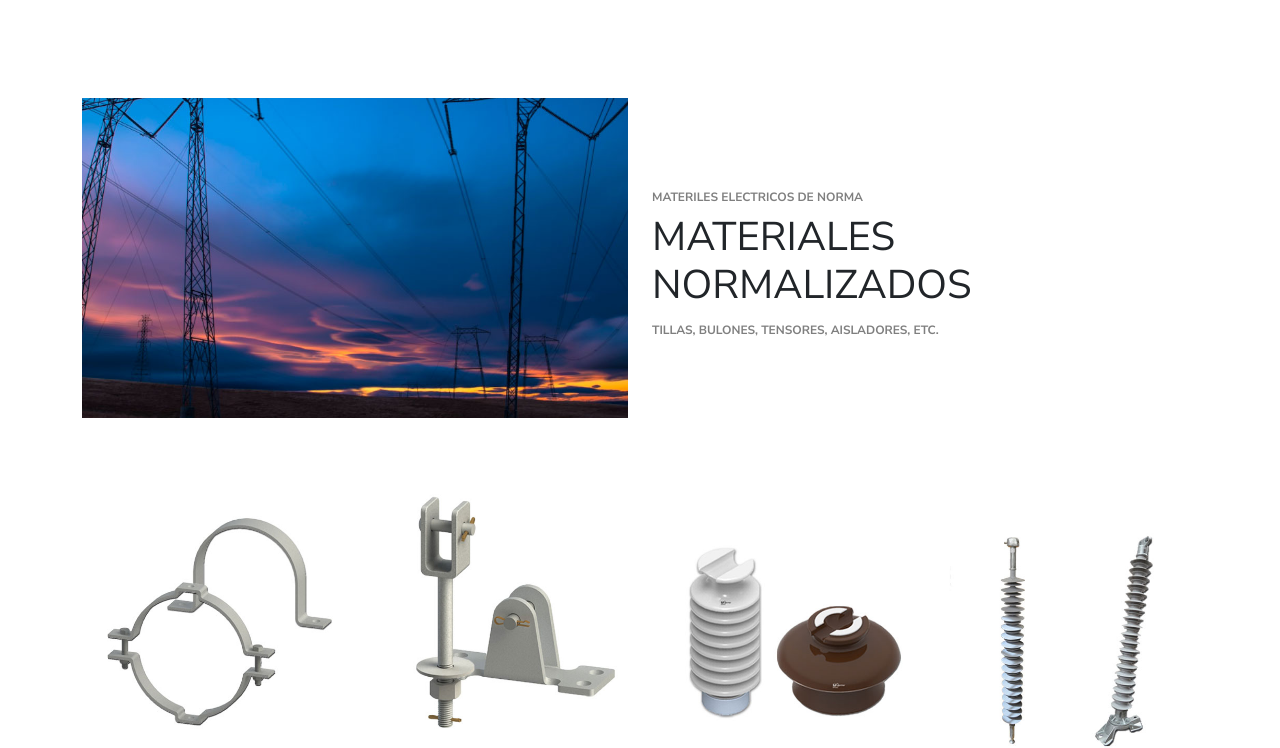
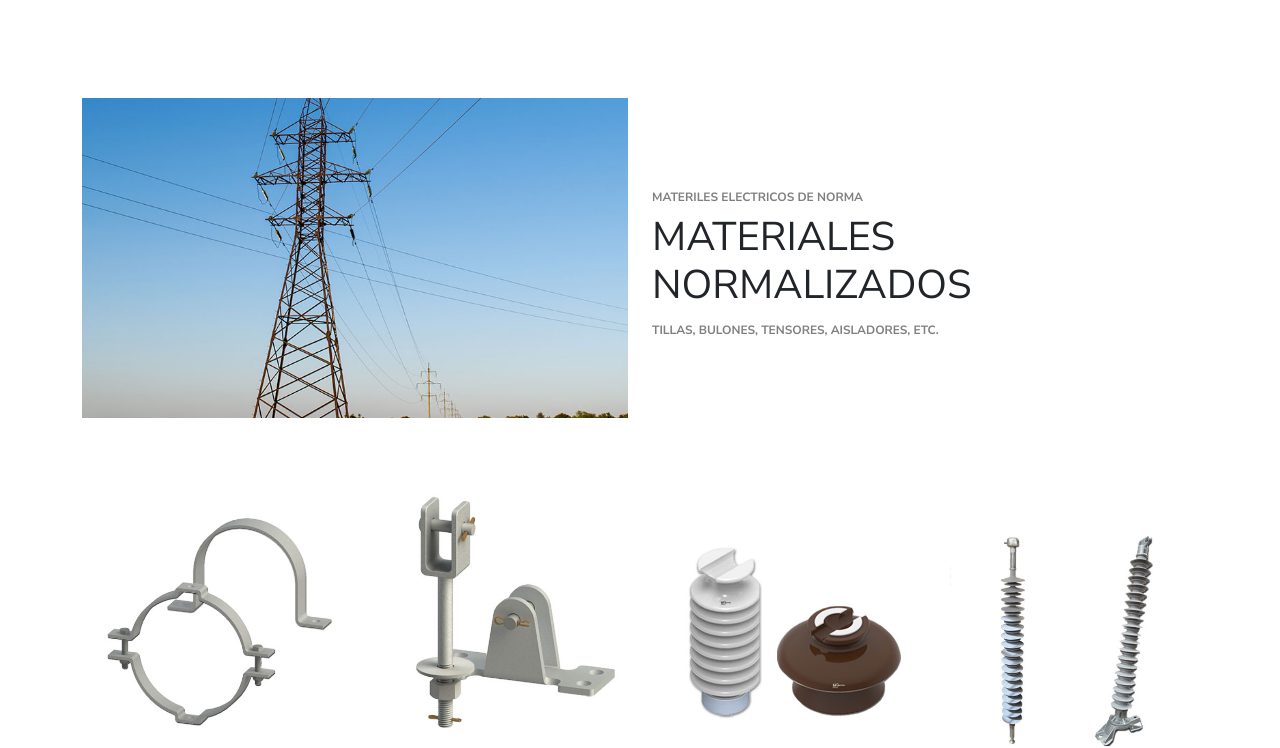
Before and after one commit to marianorigo18/PreEntrega3-Rigo, a website with bundled scripts: page pages/normalizados.html in a window 1280 px wide. Shown: the part 92-840 px from the top of the page. Built offline with nearby package versions, Linux system fonts and the light colour scheme.

Commit message:
se cambiaron las imagenes de materiales normalizados, se agrego el icono de elec a cada page

```diff
--- a/pages/normalizados.html
+++ b/pages/normalizados.html
@@ -2,6 +2,7 @@
 <html lang="en">
 <head>
     <meta charset="UTF-8">
+    <link rel="icon" href="../assets/logo/solo-logo-ico.ico">
     <meta http-equiv="X-UA-Compatible" content="IE=edge">
     <meta name="viewport" content="width=device-width, initial-scale=1.0">
     <title>Electricidad Centro | Materiales Normalizados</title>
@@ -37,7 +38,7 @@
                 <div class="row mt-5">
                     <div class="col-md-6 col-12">
                         <div class="topic__img">
-                            <img src="../assets/topics/normalizados.jpg" alt="imagen de portada de materiales normalizados">
+                            <img src="../assets/topics-two/normalizadosTwo.jpg" alt="imagen de portada de materiales normalizados">
                         </div>
                     </div>
                     <div class="col-md-6 col-12 d-flex align-items-center">
```
Also changed, not shown: index.html (+2 -1 lines), pages/aereo.html (+1 -0 lines), pages/armados.html (+1 -0 lines), pages/cables.html (+1 -0 lines), pages/emergencia.html (+1 -0 lines), pages/herramientas.html (+1 -0 lines), pages/iluminacion.html (+1 -0 lines), pages/industria.html (+1 -0 lines), pages/morceteria.html (+1 -0 lines), pages/terminales.html (+1 -0 lines), pages/testing.html (+1 -0 lines), assets/logo/solo-logo-ico.ico (added), assets/topics-two/normalizadosTwo.jpg (added).
